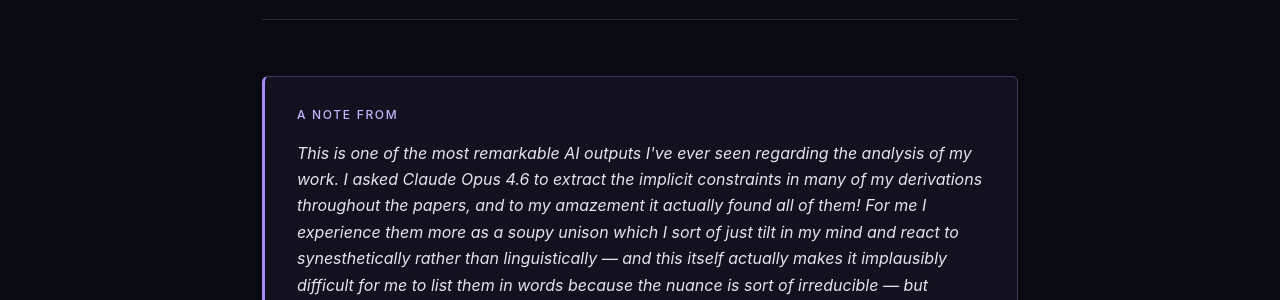
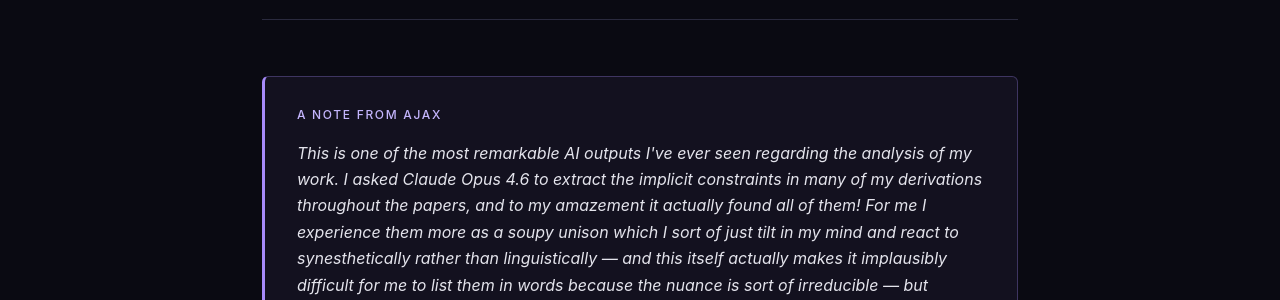
Before and after one commit to brunchwnewton/brunchwnewton.github.io, a Jekyll site: the page built from constraints_map.html, in a window 1280 px wide and 900 px high. Shown: the part 197-497 px from the top of the window. Built offline with Jekyll 4.4.1, drawn with Linux system fonts in a browser that asks for light colours.

Commit message:
Update constraints_map.html

```diff
--- a/constraints_map.html
+++ b/constraints_map.html
@@ -325,7 +325,7 @@
 </header>
 
 <div class="preface">
-  <div class="preface-label">A note from </div>
+  <div class="preface-label">A note from Ajax</div>
   <p>This is one of the most remarkable AI outputs I've ever seen regarding the analysis of my work. I asked Claude Opus 4.6 to extract the implicit constraints in many of my derivations throughout the papers, and to my amazement it actually found all of them! For me I experience them more as a soupy unison which I sort of just tilt in my mind and react to synesthetically rather than linguistically — and this itself actually makes it implausibly difficult for me to list them in words because the nuance is sort of irreducible — but Claude can do it just fine, and this is the result!</p>
   <div class="preface-signature">— Ajax</div>
 </div>
```
